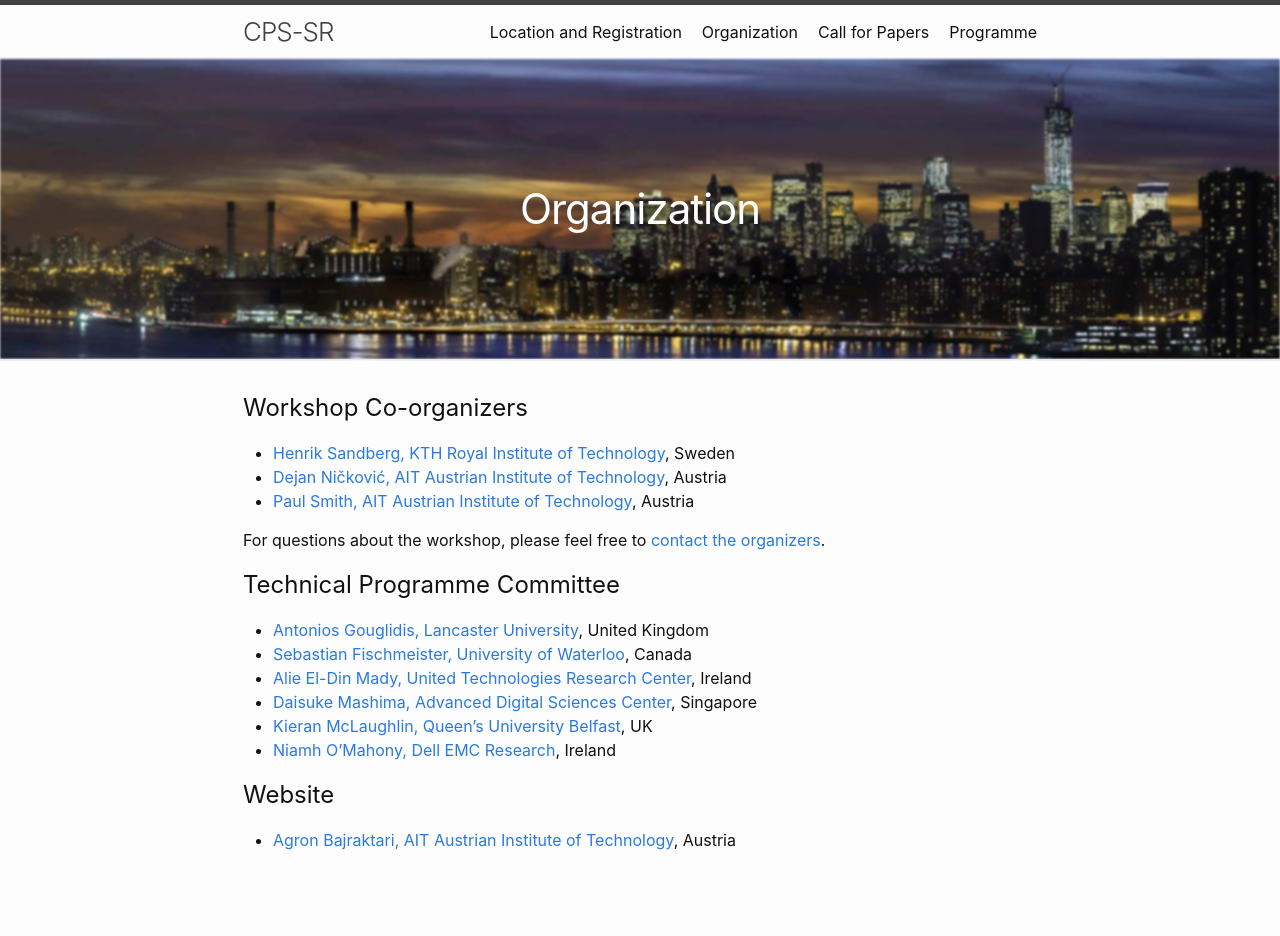
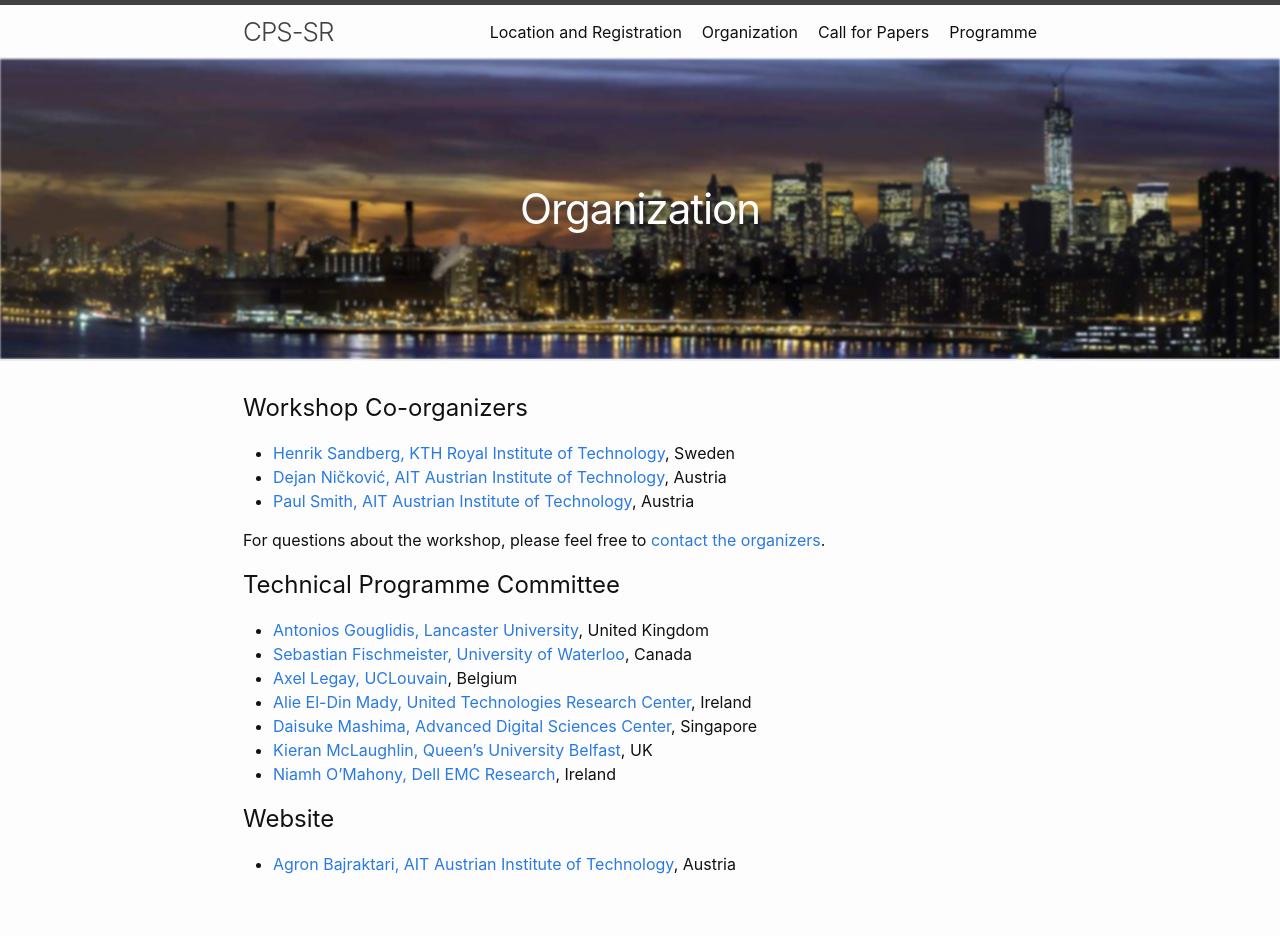
Before and after one commit to ait-csr/cps-sr, a Jekyll site: the page built from organization.md, in a window 1280 px wide. Built offline with Jekyll 4.4.1, drawn with Linux system fonts in a browser that asks for light colours; before the commit the page ends 912 px from its top, so only the background shows below that.

Commit message:
Adding Axel Legay to the TPC

```diff
--- a/organization.md
+++ b/organization.md
@@ -19,6 +19,7 @@ For questions about the workshop, please feel free to [contact the organizers](m
 
 * [Antonios Gouglidis, Lancaster University](http://www.lancaster.ac.uk/scc/about-us/people/antonios-gouglidis), United Kingdom
 * [Sebastian Fischmeister, University of Waterloo](https://uwaterloo.ca/embedded-software-group/people-profiles/sebastian-fischmeister), Canada
+* [Axel Legay, UCLouvain](https://scholar.google.com/citations?user=6sGLpJIAAAAJ&hl=en), Belgium
 * [Alie El-Din Mady, United Technologies Research Center](https://www.researchgate.net/profile/Alie_El_Din_Mady), Ireland
 * [Daisuke Mashima, Advanced Digital Sciences Center](https://adsc.illinois.edu/people/daisuke-mashima), Singapore
 * [Kieran McLaughlin, Queen's University Belfast](https://pure.qub.ac.uk/portal/en/persons/kieran-mclaughlin(31c4903b-a883-4ccd-8d7c-921e0612a887).html), UK
```
